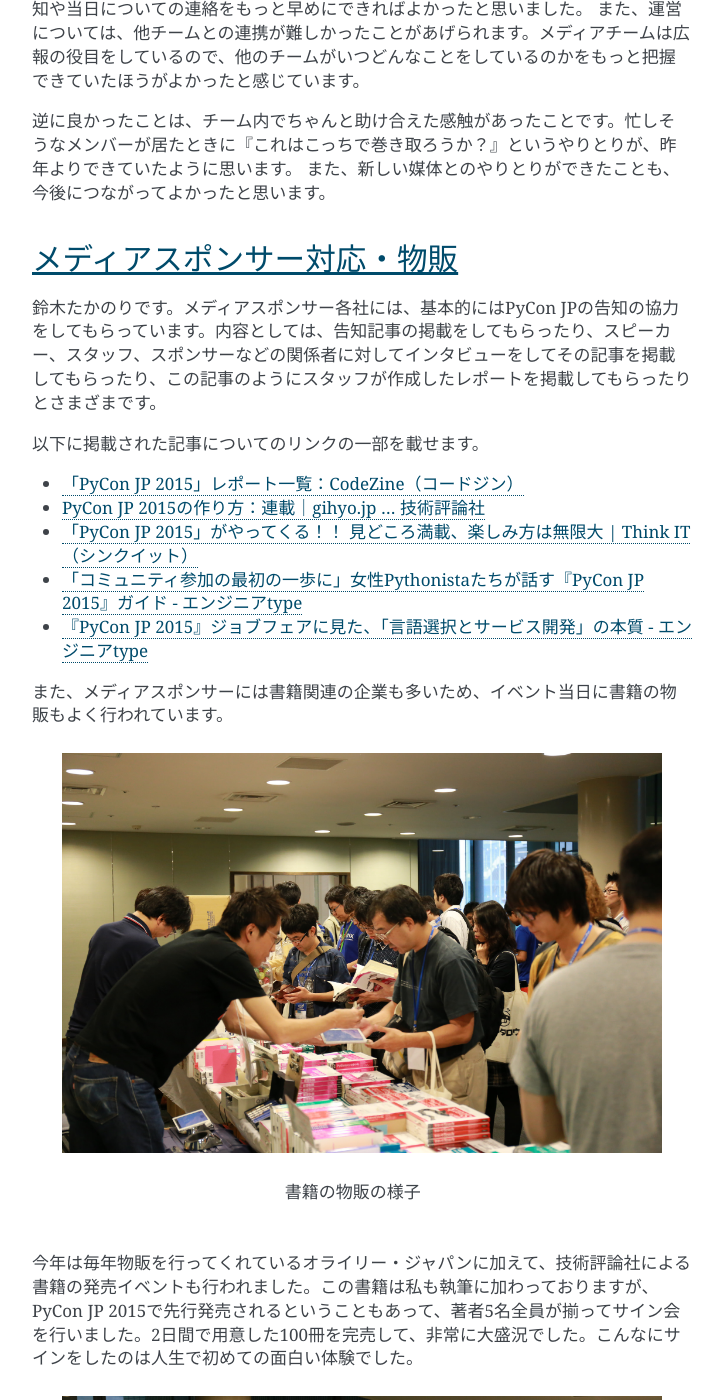
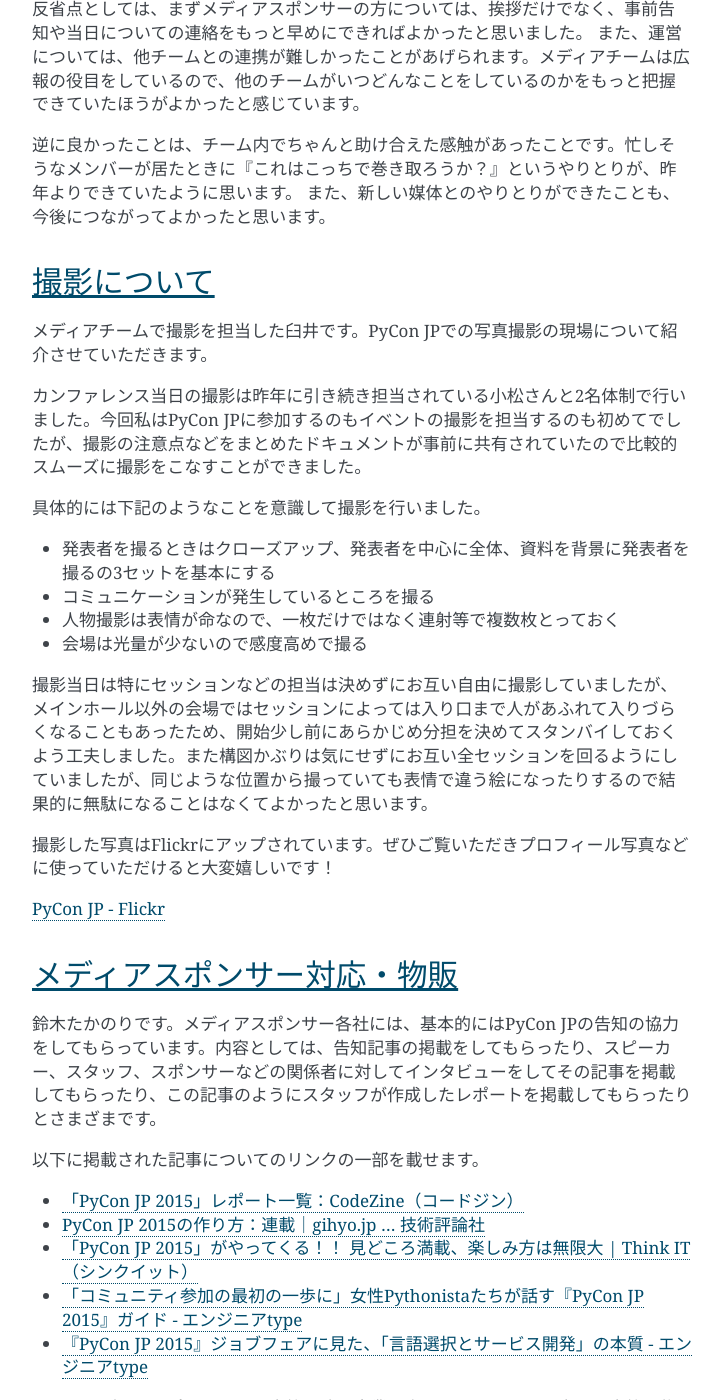
Before and after one commit to pyconjp/codezine-after-reports2015, a Sphinx documentation site: the page built from source/01_media.rst, in a window 1280 px wide and 1400 px high, scrolled down 5254 px. Shown: the whole window, without its empty margins (388-1110 px from the left). Built offline with Sphinx 7.4.7, drawn with Linux system fonts in a browser that asks for light colours.

Commit message:
HTJ-1365 撮影についてを追加

```diff
--- a/source/01_media.rst
+++ b/source/01_media.rst
@@ -142,6 +142,24 @@ Symposionを拡張させて来ているために、箇所によっては機能
 逆に良かったことは、チーム内でちゃんと助け合えた感触があったことです。忙しそうなメンバーが居たときに『これはこっちで巻き取ろうか？』というやりとりが、昨年よりできていたように思います。
 また、新しい媒体とのやりとりができたことも、今後につながってよかったと思います。
 
+撮影について
+==============================
+メディアチームで撮影を担当した臼井です。PyCon JPでの写真撮影の現場について紹介させていただきます。
+
+カンファレンス当日の撮影は昨年に引き続き担当されている小松さんと2名体制で行いました。今回私はPyCon JPに参加するのもイベントの撮影を担当するのも初めてでしたが、撮影の注意点などをまとめたドキュメントが事前に共有されていたので比較的スムーズに撮影をこなすことができました。
+
+具体的には下記のようなことを意識して撮影を行いました。
+
+- 発表者を撮るときはクローズアップ、発表者を中心に全体、資料を背景に発表者を撮るの3セットを基本にする
+- コミュニケーションが発生しているところを撮る
+- 人物撮影は表情が命なので、一枚だけではなく連射等で複数枚とっておく
+- 会場は光量が少ないので感度高めで撮る
+
+撮影当日は特にセッションなどの担当は決めずにお互い自由に撮影していましたが、メインホール以外の会場ではセッションによっては入り口まで人があふれて入りづらくなることもあったため、開始少し前にあらかじめ分担を決めてスタンバイしておくよう工夫しました。また構図かぶりは気にせずにお互い全セッションを回るようにしていましたが、同じような位置から撮っていても表情で違う絵になったりするので結果的に無駄になることはなくてよかったと思います。
+
+撮影した写真はFlickrにアップされています。ぜひご覧いただきプロフィール写真などに使っていただけると大変嬉しいです！
+
+`PyCon JP - Flickr <https://www.flickr.com/photos/pyconjp/albums/>`_
 
 メディアスポンサー対応・物販
 ==============================
```
Also changed, not shown: source/01_authors.rst (+12 -0 lines), source/_static/usui.jpg (added).
